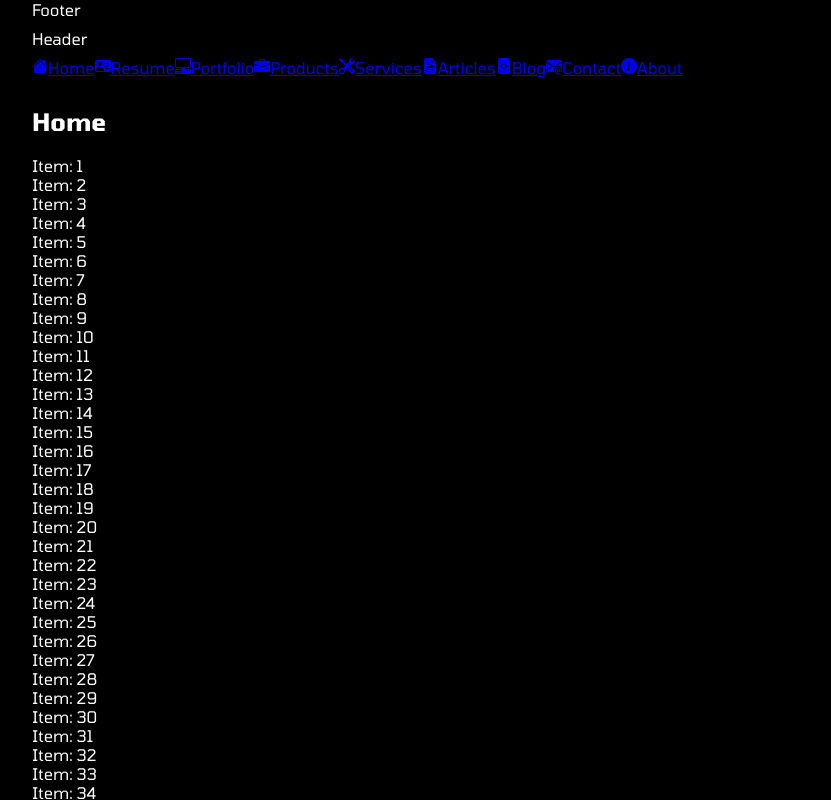
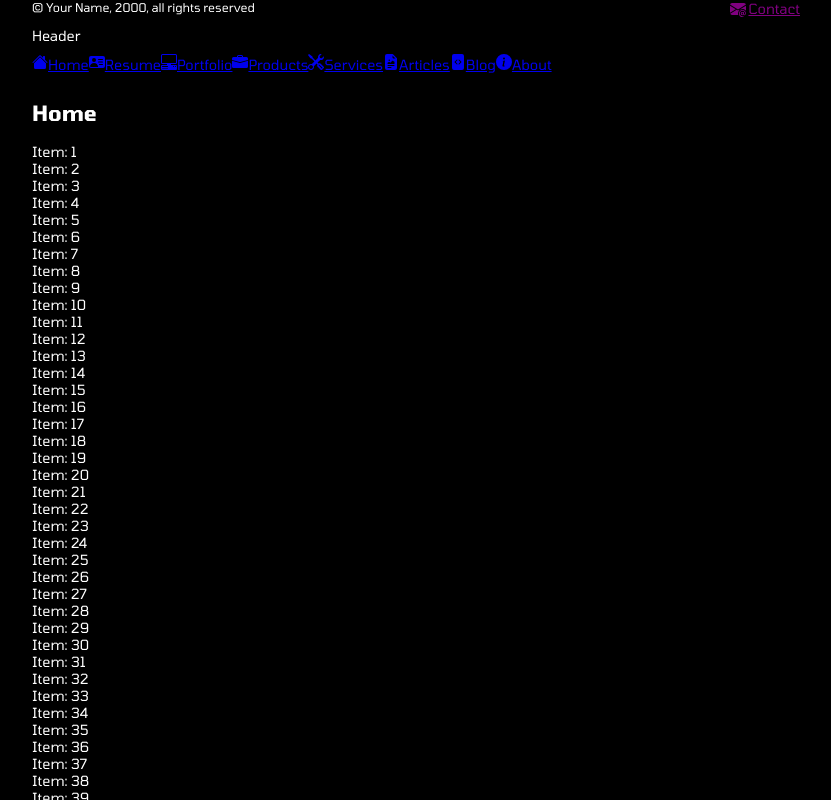
Before and after one commit to mineot/mercurius, a Vue app: page / in a window 1280 px wide. Shown: the whole page, without its empty margins (224-1055 px from the left). Built offline with nearby package versions, Linux system fonts and the light colour scheme.

Commit message:
usevue - create a button tag scss and define a footer template

```diff
--- a/src/components/FooterComponent.vue
+++ b/src/components/FooterComponent.vue
@@ -1,3 +1,11 @@
 <template>
-  <footer>Footer</footer>
+  <footer>
+    <section class="message text-small">&copy; Your Name, 2000, all rights reserved</section>
+    <section class="contact">
+      <RouterLink class="btn link link-accent" to="/contact">
+        <app-icon type="contact" />
+        <span>Contact</span>
+      </RouterLink>
+    </section>
+  </footer>
 </template>
--- a/src/components/NavComponent.vue
+++ b/src/components/NavComponent.vue
@@ -28,10 +28,6 @@
       <app-icon type="blog" />
       <span>Blog</span>
     </RouterLink>
-    <RouterLink to="/contact">
-      <app-icon type="contact" />
-      <span>Contact</span>
-    </RouterLink>
     <RouterLink to="/about">
       <app-icon type="about" />
       <span>About</span>
--- a/src/main.scss
+++ b/src/main.scss
@@ -1,4 +1,5 @@
 @forward "@/styles/composer";
+@forward "@/styles/tags/button";
 @use "@/styles/colors" as colors;
 @use "@/styles/mixins" as mix;
 @use "@/styles/variables" as vars;
@@ -142,6 +143,7 @@
   overflow: hidden;
   background-color: colors.$background;
   color: colors.$text;
+  font-size: vars.$font-size-medium;
 
   display: flex;
   flex-direction: row;
@@ -175,6 +177,22 @@
   );
 }
 
+@mixin footer-mixin {
+  flex: 0;
+  display: flex;
+  flex-direction: row;
+  flex-flow: wrap;
+  gap: vars.$gap;
+
+  > section.message {
+    flex: 1;
+  }
+
+  > section.contact {
+    flex: 0;
+  }
+}
+
 @mixin main-mixin {
   @include mix.responsive-mixin(
     $large: (
@@ -195,8 +213,11 @@ body {
   > section {
     @include section-mixin;
 
-    > footer,
-    header,
+    > footer {
+      @include footer-mixin;
+    }
+
+    > header,
     nav {
       flex: 0;
     }
--- a/src/styles/_composer.scss
+++ b/src/styles/_composer.scss
@@ -1,5 +1,6 @@
 @use "@/styles/colors" as colors;
 @use "@/styles/variables" as vars;
+@use "sass:color";
 @use "sass:map";
 
 @each $key, $value in map.get(colors.$colors, "colors") {
@@ -31,4 +32,39 @@
       border-#{$position}-width: vars.$border-width;
     }
   }
+
+  .btn-#{$key} {
+    @extend .bg-#{$key};
+    @extend .text-#{$key}-inverse;
+
+    &:hover {
+      background-color: color.adjust($value, $lightness: vars.$button-hover);
+      color: color.adjust($color, $lightness: vars.$button-hover);
+    }
+
+    &:active {
+      background-color: color.adjust($value, $lightness: vars.$button-active);
+      color: color.adjust($color, $lightness: vars.$button-active);
+    }
+  }
+
+  .link-#{$key} {
+    @extend .text-#{$key};
+
+    &:hover {
+      color: color.adjust($value, $lightness: vars.$button-hover);
+    }
+
+    &:active {
+      color: color.adjust($value, $lightness: vars.$button-active);
+    }
+  }
 }
+
+.text-small {
+  font-size: vars.$font-size-small;
+}
+
+.text-large {
+  font-size: vars.$font-size-large;
+}
--- a/src/styles/_variables.scss
+++ b/src/styles/_variables.scss
@@ -4,9 +4,15 @@
 $screen-medium: 768px;
 $screen-small: 576px;
 
+$gap: 10px;
+
 $padding-large: 0 20%;
 $padding-medium: 0 10%;
 $padding-small: 0 10px;
+
+$font-size-small: 12px;
+$font-size-medium: 14px;
+$font-size-large: 18px;
 
 $border-width: 1px;
 $border-style: solid;
@@ -17,4 +23,8 @@ $scrollbar-color: colors.$background;
 $scrollbar-bar: colors.$text;
 $scrollbar-bar-hover: color.adjust($scrollbar-bar, $lightness: -35%);
 
-$gap: 10px;
+$button-gap: 2px;
+$button-padding: 3px 8px;
+$button-radius: 3px;
+$button-hover: -2.5%;
+$button-active: -5%;
--- /dev/null
+++ b/src/styles/tags/_button.scss
@@ -0,0 +1,20 @@
+@use "@/styles/variables" as vars;
+
+button,
+a.btn {
+  display: flex;
+  flex-flow: nowrap;
+  align-items: center;
+  cursor: pointer;
+  text-decoration: none;
+
+  gap: vars.$button-gap;
+  border-radius: vars.$button-radius;
+  padding: vars.$button-padding;
+
+  &.link {
+    border-radius: 0;
+    padding: 0;
+    text-decoration: underline;
+  }
+}
```
